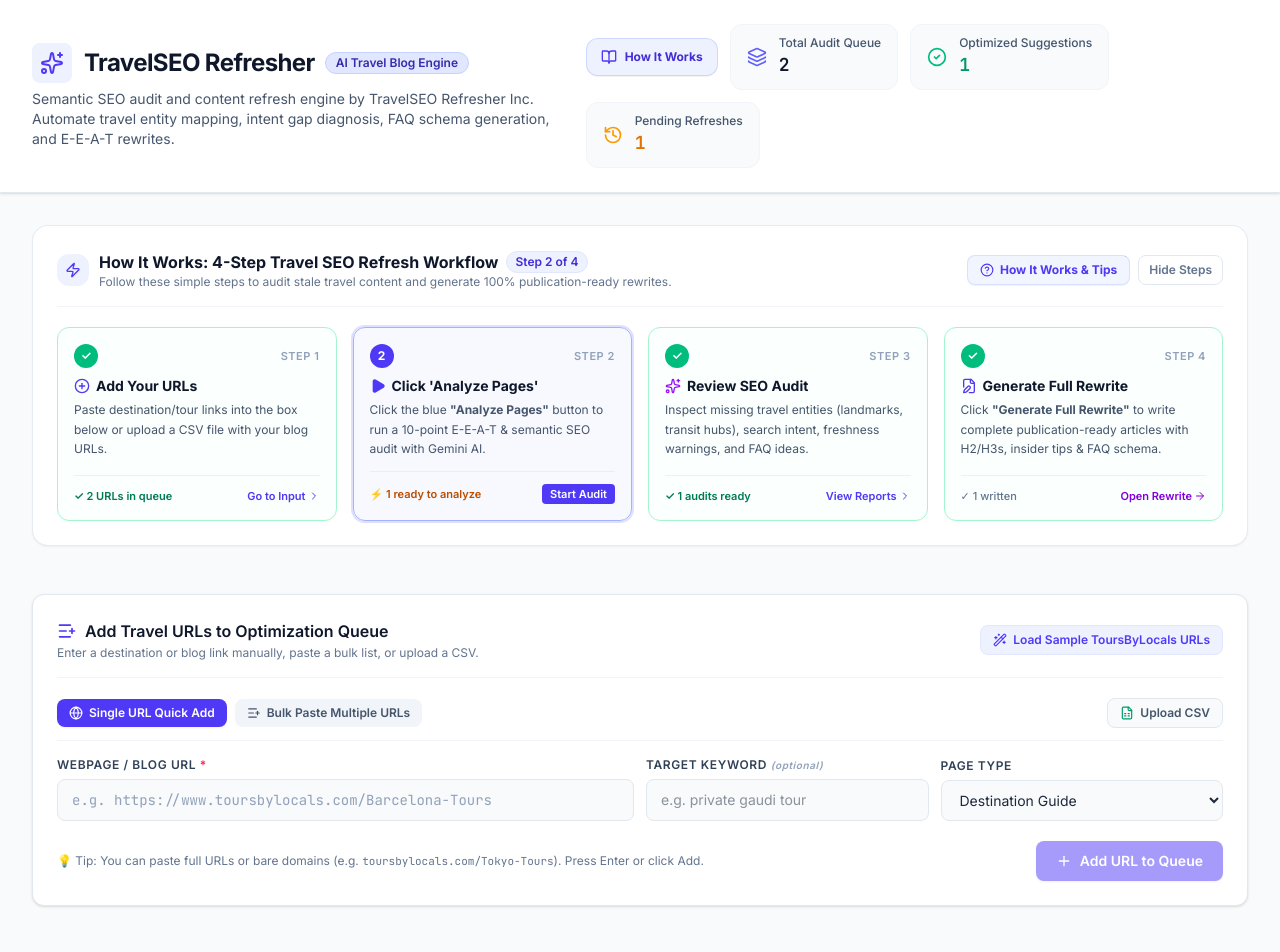
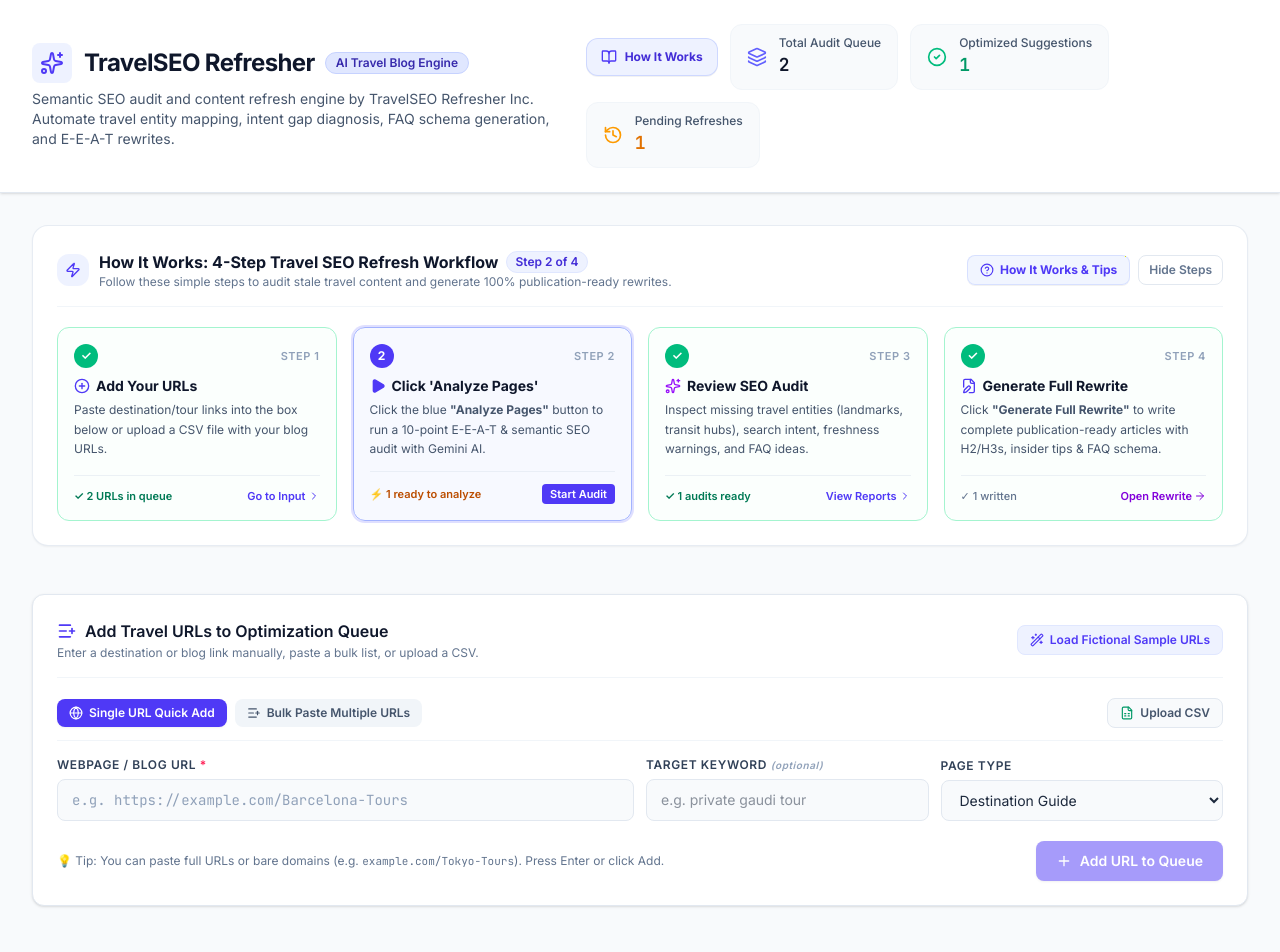
Before and after one commit to Ami55/ai-seo-blog-refresh-engine, a React (Vite) app: page / in a window 1280 px wide. Shown: the top 952 px of the page. Built offline with nearby package versions, Linux system fonts and the light colour scheme.

Commit message:
Remove employer-brand references from src/components/UrlInputPanel.tsx

```diff
--- a/src/components/UrlInputPanel.tsx
+++ b/src/components/UrlInputPanel.tsx
@@ -73,9 +73,9 @@
 
   const loadDemoBlogs = () => {
     const demoUrls = [
-      'https://www.toursbylocals.com/Rome-Tours',
-      'https://www.toursbylocals.com/Paris-Tours',
-      'https://www.toursbylocals.com/Tokyo-Tours',
+      'https://example.com/Rome-Tours',
+      'https://example.com/Paris-Tours',
+      'https://example.com/Tokyo-Tours',
     ];
     processAndAdd(demoUrls, 'private local tour guide', 'Destination Guide');
   };
@@ -102,7 +102,7 @@
             className="text-xs font-semibold text-indigo-600 hover:text-indigo-800 transition-colors bg-indigo-50 hover:bg-indigo-100/80 px-3 py-1.5 rounded-lg flex items-center gap-1.5 cursor-pointer border border-indigo-100"
           >
             <Wand2 className="w-3.5 h-3.5" />
-            Load Sample ToursByLocals URLs
+            Load Fictional Sample URLs
           </button>
         </div>
       </div>
@@ -186,7 +186,7 @@
                 value={singleUrl}
                 onChange={(e) => setSingleUrl(e.target.value)}
                 disabled={isLoading}
-                placeholder="e.g. https://www.toursbylocals.com/Barcelona-Tours"
+                placeholder="e.g. https://example.com/Barcelona-Tours"
                 className="w-full text-sm px-3.5 py-2.5 bg-slate-50 border border-slate-200 rounded-lg focus:outline-none focus:ring-2 focus:ring-indigo-500 focus:bg-white transition-all text-slate-800 placeholder-slate-400 font-mono"
                 required
               />
@@ -230,7 +230,7 @@
 
           <div className="flex items-center justify-between pt-1">
             <span className="text-xs text-slate-500">
-              💡 Tip: You can paste full URLs or bare domains (e.g. <span className="font-mono text-[11px]">toursbylocals.com/Tokyo-Tours</span>). Press Enter or click Add.
+              💡 Tip: You can paste full URLs or bare domains (e.g. <span className="font-mono text-[11px]">example.com/Tokyo-Tours</span>). Press Enter or click Add.
             </span>
 
             <button
@@ -258,7 +258,7 @@
               value={bulkText}
               onChange={(e) => setBulkText(e.target.value)}
               disabled={isLoading}
-              placeholder="https://www.toursbylocals.com/Florence-Tours&#10;https://www.toursbylocals.com/Venice-Tours&#10;https://www.toursbylocals.com/Athens-Tours"
+              placeholder="https://example.com/Florence-Tours&#10;https://example.com/Venice-Tours&#10;https://example.com/Athens-Tours"
               className="w-full text-sm font-mono p-3 bg-slate-50 border border-slate-200 rounded-lg focus:outline-none focus:ring-2 focus:ring-indigo-500 focus:bg-white transition-all text-slate-800 placeholder-slate-400"
               required
             />
```
